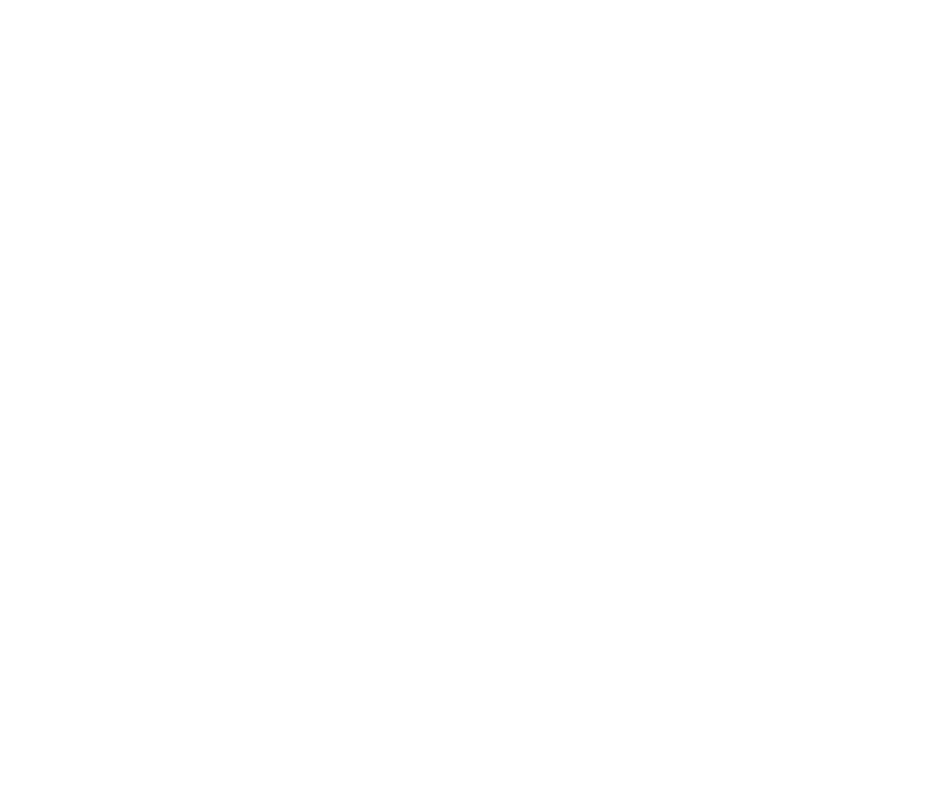
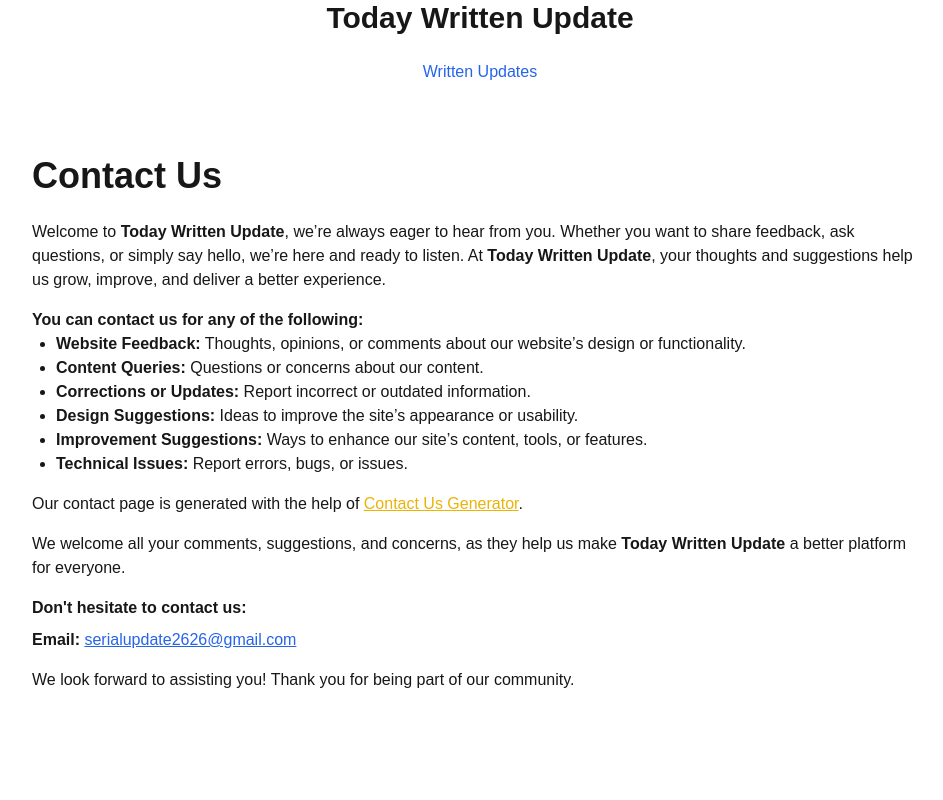
Before and after one commit to soloprime9/GasPredi, a Next.js app: page /contact-us in a window 1280 px wide. Before the commit this address had no page. Shown: the top 800 px of the page, without its empty margins (160-1103 px from the left). Built offline with nearby package versions, Linux system fonts and the light colour scheme.

Commit message:
Create page.jsx

```diff
--- /dev/null
+++ b/src/app/contact-us/page.jsx
@@ -0,0 +1,111 @@
+// pages/contact.js
+import Head from "next/head";
+
+export default function ContactUs() {
+  return (
+    <>
+      <Head>
+        <title>Contact Us - Today Written Update</title>
+        <meta
+          name="description"
+          content="Get in touch with Today Written Update. Share feedback, ask questions, or report issues to help us improve your experience."
+        />
+        <meta
+          name="keywords"
+          content="Contact Today Written Update, Website Feedback, Content Queries, Suggestions"
+        />
+        <link
+          rel="canonical"
+          href="https://todaywrittenupdate.blog/contact"
+        />
+        <meta property="og:title" content="Contact Us - Today Written Update" />
+        <meta
+          property="og:description"
+          content="Reach out to Today Written Update for feedback, queries, or suggestions."
+        />
+        <meta
+          property="og:image"
+          content="https://todaywrittenupdate.blog/logo.jpg"
+        />
+        <meta
+          property="og:url"
+          content="https://todaywrittenupdate.blog/contact"
+        />
+      </Head>
+
+      <main className="min-h-screen bg-white px-4 py-8">
+        <div className="max-w-4xl mx-auto">
+          <h1 className="text-3xl md:text-4xl font-extrabold mb-6">
+            Contact Us
+          </h1>
+
+          <p className="mb-4">
+            Welcome to <strong>Today Written Update</strong>, we’re always eager
+            to hear from you. Whether you want to share feedback, ask questions,
+            or simply say hello, we’re here and ready to listen. At{" "}
+            <strong>Today Written Update</strong>, your thoughts and suggestions
+            help us grow, improve, and deliver a better experience.
+          </p>
+
+          <p className="font-semibold">You can contact us for any of the following:</p>
+          <ul className="list-disc pl-6 mb-4">
+            <li>
+              <b>Website Feedback:</b> Thoughts, opinions, or comments about
+              our website’s design or functionality.
+            </li>
+            <li>
+              <b>Content Queries:</b> Questions or concerns about our content.
+            </li>
+            <li>
+              <b>Corrections or Updates:</b> Report incorrect or outdated
+              information.
+            </li>
+            <li>
+              <b>Design Suggestions:</b> Ideas to improve the site’s appearance
+              or usability.
+            </li>
+            <li>
+              <b>Improvement Suggestions:</b> Ways to enhance our site’s
+              content, tools, or features.
+            </li>
+            <li>
+              <b>Technical Issues:</b> Report errors, bugs, or issues.
+            </li>
+          </ul>
+
+          <p className="mb-4">
+            Our contact page is generated with the help of{" "}
+            <a
+              href="https://serprack.com"
+              className="text-yellow-500 underline"
+              target="_blank"
+              rel="noopener noreferrer"
+            >
+              Contact Us Generator
+            </a>
+            .
+          </p>
+
+          <p className="mb-4">
+            We welcome all your comments, suggestions, and concerns, as they
+            help us make <strong>Today Written Update</strong> a better platform
+            for everyone.
+          </p>
+
+          <p className="mb-2 font-semibold">Don't hesitate to contact us:</p>
+          <p className="mb-4">
+            <strong>Email:</strong>{" "}
+            <a
+              href="mailto:serialupdate2626@gmail.com"
+              className="text-blue-600 underline"
+            >
+              serialupdate2626@gmail.com
+            </a>
+          </p>
+
+          <p>We look forward to assisting you! Thank you for being part of our community.</p>
+        </div>
+      </main>
+    </>
+  );
+      }
```
